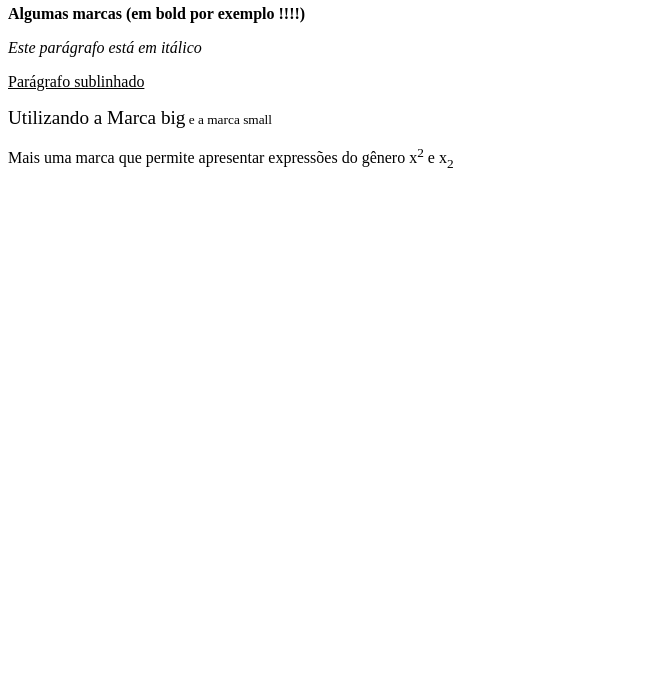
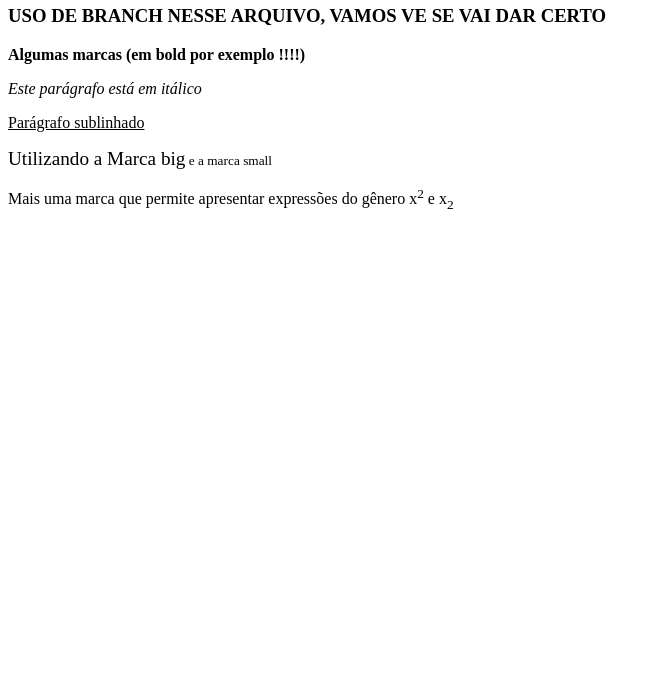
Before and after one commit to Claudney-Alves-de-Souza/ex-05, a plain HTML site: page ex-05/index.html in a window 1280 px wide. Shown: the part 122-800 px from the top of the page, without its empty margins (0-662 px from the left). Drawn offline with Linux system fonts and the light colour scheme.

Commit message:
adicionar outra branch

```diff
--- a/ex-05/index.html
+++ b/ex-05/index.html
@@ -9,6 +9,7 @@
 <header>
     <h1>claudney alves de souza</h1>
     <h2>TESTE DE SEGUNDA VERSAO DO GIT HUB</h2>
+    <h3> USO DE BRANCH NESSE ARQUIVO, VAMOS VE SE VAI DAR CERTO</h3>
 </header>
 <body>
     <p><b>Algumas marcas (em bold por exemplo !!!!)</b></p>
```
